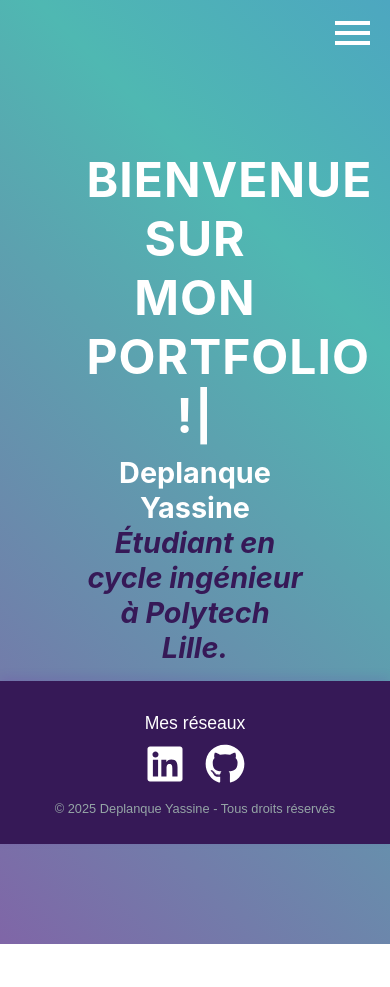
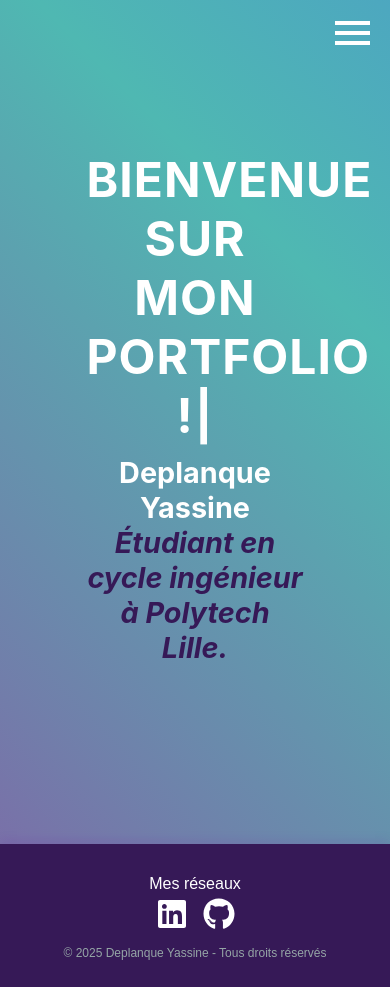
Before and after one commit to YassineDeplanque/Portfolio, a React (Create React App) app: page / in a window 390 px wide. Before the commit the page ends 944 px from the top, so only its background shows below. Built offline with nearby package versions, Linux system fonts and the light colour scheme.

Commit message:
final version

```diff
--- a/src/components/Footer.jsx
+++ b/src/components/Footer.jsx
@@ -1,8 +1,29 @@
-import React from "react";
+import React, { useState, useEffect } from "react";
 import { FaLinkedin, FaGithub } from "react-icons/fa";
 import '../styles/Footer.css';
 
 export const Footer = () => {
+    const [showFooter, setShowFooter] = useState(false);
+
+    useEffect(() => {
+        const handleScroll = () => {
+            const scrollPosition = window.scrollY + window.innerHeight;
+            const pageHeight = document.documentElement.scrollHeight;
+
+            // Affiche le footer seulement quand on est au bas de la page
+            if (scrollPosition >= pageHeight - 10) {
+                setShowFooter(true);
+            } else {
+                setShowFooter(false);
+            }
+        };
+
+        window.addEventListener("scroll", handleScroll);
+
+        return () => window.removeEventListener("scroll", handleScroll);
+    }, []);
+
+
     return (
         <footer className="footer">
             <div className="footer-content">
--- a/src/styles/Footer.css
+++ b/src/styles/Footer.css
@@ -1,55 +1,31 @@
 .footer {
     background-color: #361957;
     color: #fff;
-    padding: 10px 0;
-    position: fixed;
-    bottom: 0;
-    width: 100%;
+    padding: 15px 0;
     text-align: center;
     font-family: 'Poppins', sans-serif;
     box-shadow: 0px -4px 10px rgba(105, 13, 163, 0.1);
-    z-index: 10;
-}
-
-@media screen and (max-width: 768px) {
-    .footer {
-        position: fixed;
-        bottom: 0;
-        width: 100%;
-        padding: 15px 0;
-    }
-
-    body {
-        padding-bottom: 100px;
-    }
 }
 
 .footer-content {
-    margin-bottom: 10px;
+    margin-bottom: 5px;
 }
 
 .footer-text {
-    font-size: 1.1em;
-    margin-bottom: 10px;
+    font-size: 1em;
+    margin-bottom: 5px;
     font-weight: 500;
 }
 
 .footer-icons {
     display: flex;
     justify-content: center;
-    gap: 20px;
-    margin-bottom: 10px;
+    gap: 15px;
+    margin-bottom: 5px;
 }
 
-.footer-icon {
-    font-size: 2.5rem;
-    color: #fff;
-    transition: transform 0.3s ease, color 0.3s ease;
-    cursor: pointer;
-}
-
-.footer-git {
-    font-size: 2.5rem;
+.footer-icon, .footer-git {
+    font-size: 2rem;
     color: #fff;
     transition: transform 0.3s ease, color 0.3s ease;
     cursor: pointer;
@@ -66,6 +42,6 @@
 }
 
 .footer-copy {
-    font-size: 0.8em;
+    font-size: 0.75em;
     color: #95a5a6;
 }
```
